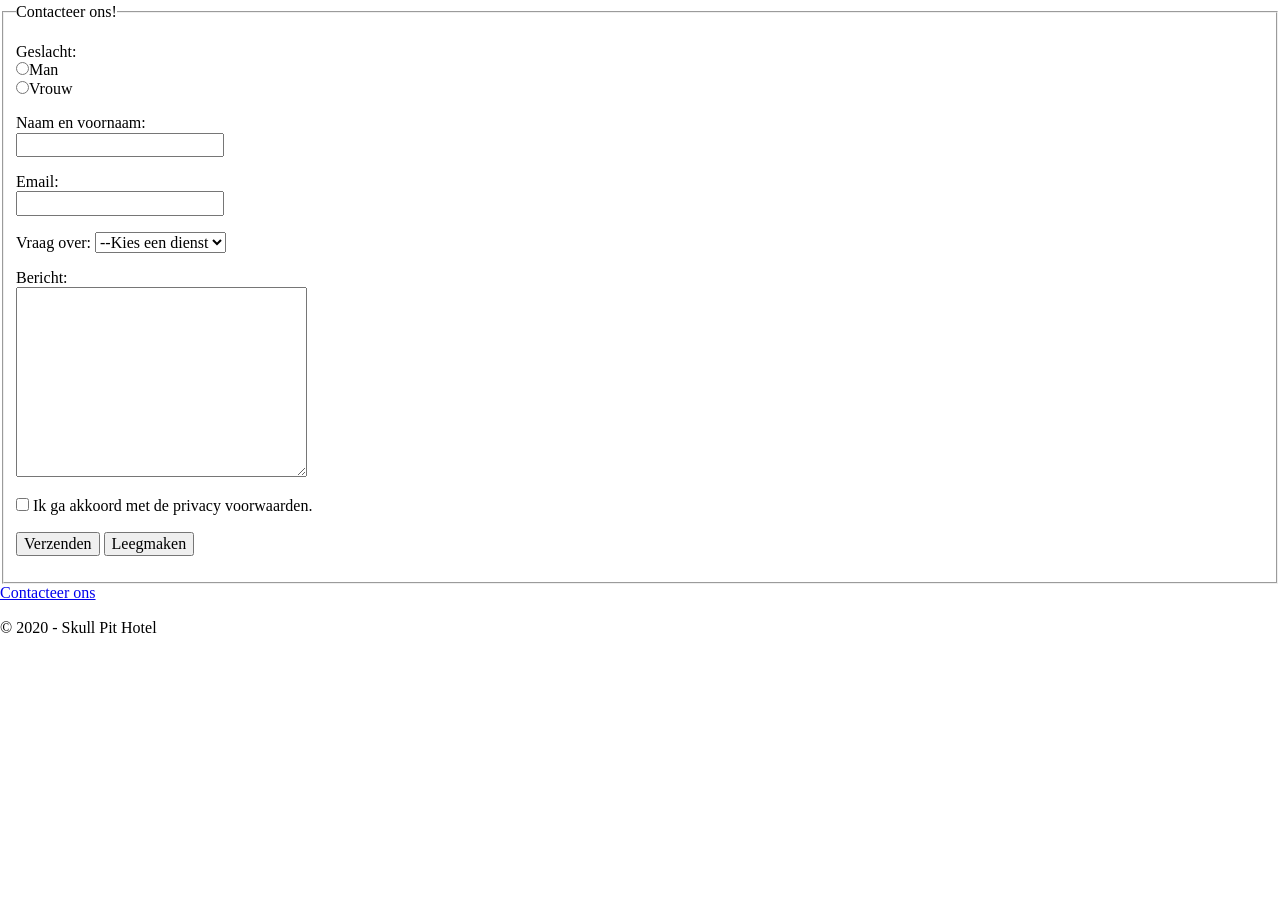
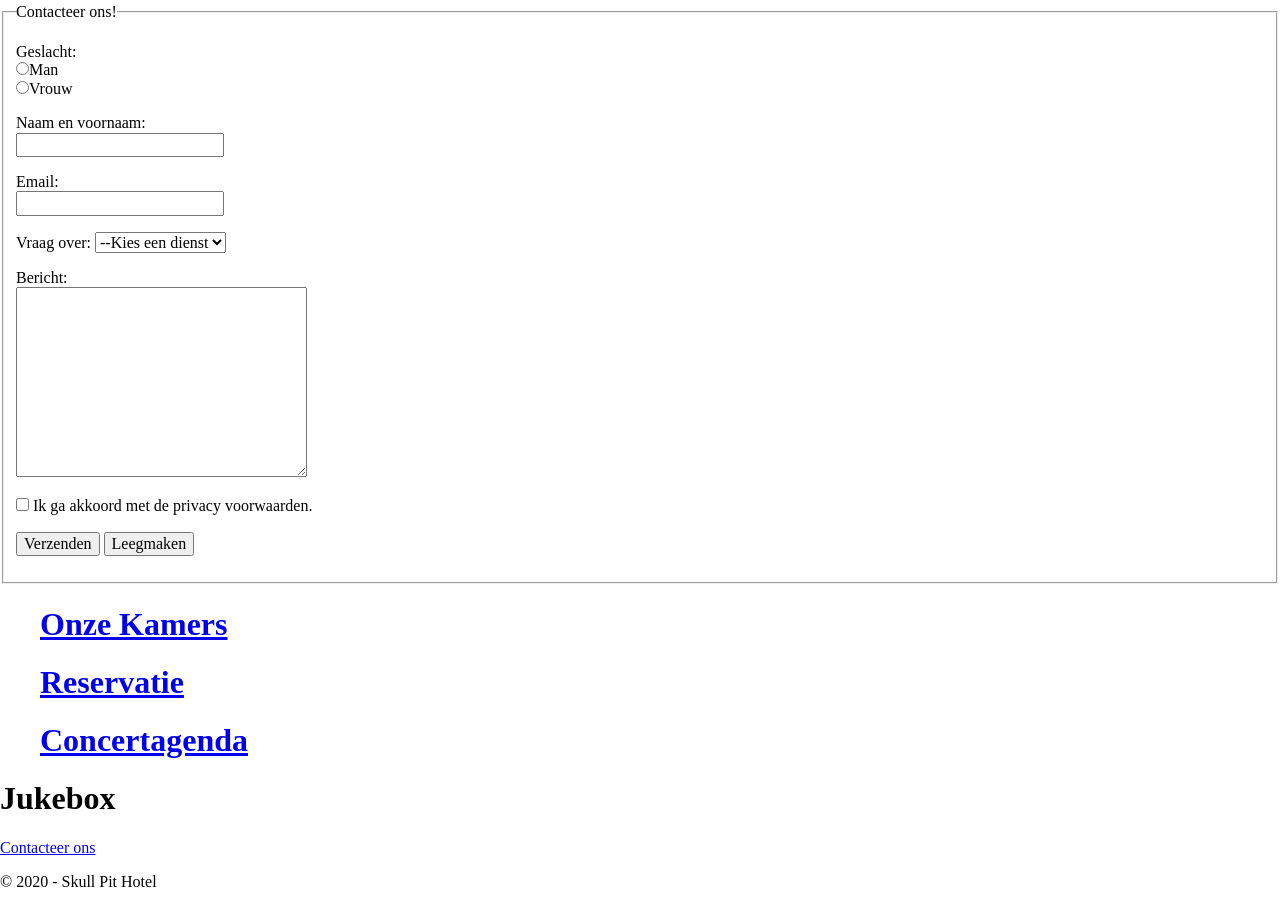
Before and after one commit to CasePaulIlona/CaseMetalhotel, a plain HTML site: page HTML-CSS/contact.html in a window 1280 px wide. Shown: the part 301-1208 px from the top of the page. Before the commit the page ends 954 px from the top, so only its background shows below. Drawn offline with Linux system fonts and the light colour scheme.

Commit message:
html met asides bij

```diff
--- a/HTML-CSS/contact.html
+++ b/HTML-CSS/contact.html
@@ -23,8 +23,7 @@
                 </ul>
             </nav>
         </header>
-
-<div class="contactgegevens">
+        <div class="contactgegevens">
             <h1>Openingsuren:</h1>
             <p></p>
             <p>U kan ons ook altijd bereiken op het nummer: <span>015/99.52.66</span></p>
@@ -34,7 +33,6 @@
                 <fieldset>
                     <legend>Contacteer ons!</legend>
                     <p>
-
                         Geslacht:<br>
                         <label>
                             <input type="radio" name="geslacht">Man
@@ -80,9 +78,30 @@
                 </fieldset>
             </form>
         </div>
-
-
-
+        <aside>
+            <ul>
+                <div class="link-kamers">
+                    <div class="kamersblock">
+                        <h1> <a href="kamers.html">Onze Kamers</a></h1>
+                    </div>
+                </div>
+                <div class="link-reservatie">
+                    <div class="reservatieblock">
+                        <h1> <a href="reservatie.html">Reservatie</a></h1>
+                    </div>
+                </div>
+                <div class="link-concertagenda">
+                    <div class="concertagendablock">
+                        <h1> <a href="concertagenda.html">Concertagenda</a></h1>
+                    </div>
+                </div>
+            </ul>
+        </aside>
+        <aside class="Jukebox">
+            <div class="jukeboxblock">
+                <h1>Jukebox</h1>
+            </div>
+        </aside>
         <footer>
             <a href="contact.html">Contacteer ons</a>
             <p>&copy; 2020 - Skull Pit Hotel</p>
```
Also changed, not shown: HTML-CSS/concertagenda.html (+28 -7 lines), HTML-CSS/faciliteiten.html (+24 -3 lines), HTML-CSS/index.html (+15 -16 lines), HTML-CSS/kamers.html (+22 -1 lines), HTML-CSS/test.html (deleted, +0 -11 lines), 1 other file.
